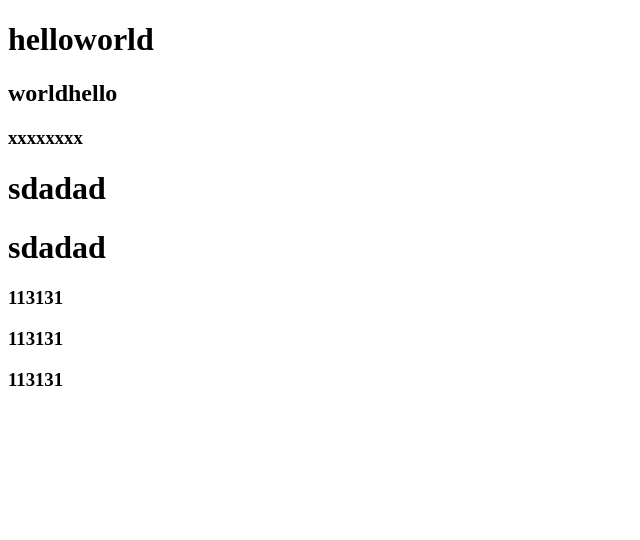
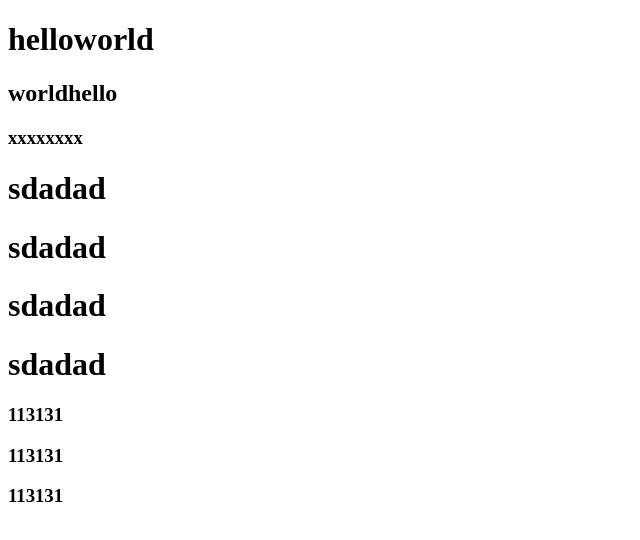
Before and after one commit to wzr981290/testDemo, a plain HTML site: page index.html in a window 1280 px wide. Shown: the whole page, without its empty margins (0-640 px from the left). Drawn offline with Linux system fonts and the light colour scheme.

Commit message:
这事第二次尝试

```diff
--- a/index.html
+++ b/index.html
@@ -1,4 +1,4 @@
-<!DOCTYPE html>
+ <!DOCTYPE html>
 <html lang="en">
     <head>
         <meta charset="UTF-8"/>
@@ -12,6 +12,8 @@
         <h3>xxxxxxxx</h3>
         <h1>sdadad</h1>
         <h1>sdadad</h1>
+        <h1>sdadad</h1>
+        <h1>sdadad</h1>
 
         <h3>113131</h3>
         <h3>113131</h3>
```
